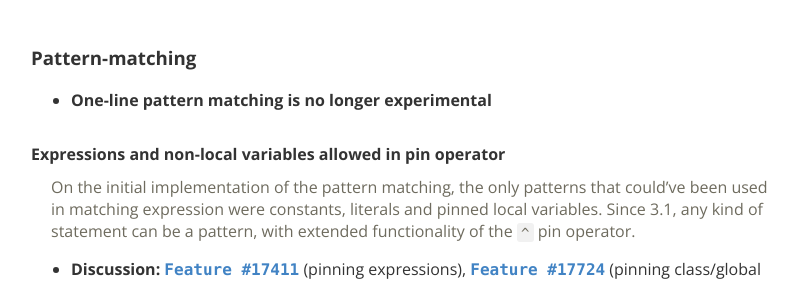
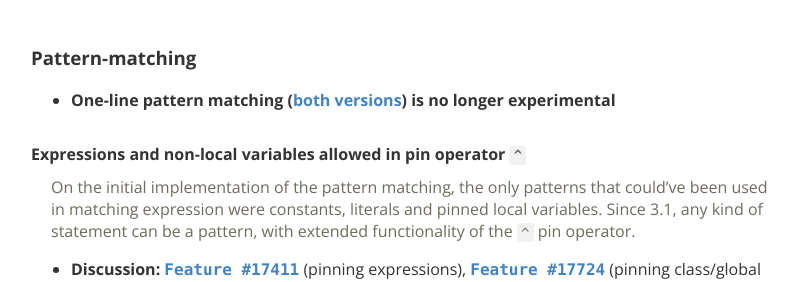
Before and after one commit to rubyreferences/rubychanges, a Jekyll site: the page built from 3.1.md, in a window 1280 px wide. Shown: the part 3403-3685 px from the top of the page, without its empty margins (384-1196 px from the left). Built offline with Jekyll 4.4.1, drawn with Linux system fonts in a browser that asks for light colours; nearby versions of some CDN libraries; our own code applies the rules of GitHub Pages for plain Markdown files.

Commit message:
Clarifications

```diff
--- a/3.1.md
+++ b/3.1.md
@@ -144,9 +144,9 @@ If method uses its block argument only to pass to another method, it can be mark
 
 ### Pattern-matching[](#pattern-matching)
 
-* **One-line pattern matching is no longer experimental**
+* **One-line pattern matching ([both](3.0.html#one-line-pattern-matching-with-) [versions](3.0.html#in-as-a-truefalse-check)) is no longer experimental**
 
-#### Expressions and non-local variables allowed in pin operator[](#expressions-and-non-local-variables-allowed-in-pin-operator)
+#### Expressions and non-local variables allowed in pin operator `^`[](#expressions-and-non-local-variables-allowed-in-pin-operator-)
 
 On the initial implementation of the pattern matching, the only patterns that could've been used in matching expression were constants, literals and pinned local variables. Since 3.1, any kind of statement can be a pattern, with extended functionality of the `^` pin operator.
 
```
Also changed, not shown: _src/3.1.md (+2 -2 lines).
